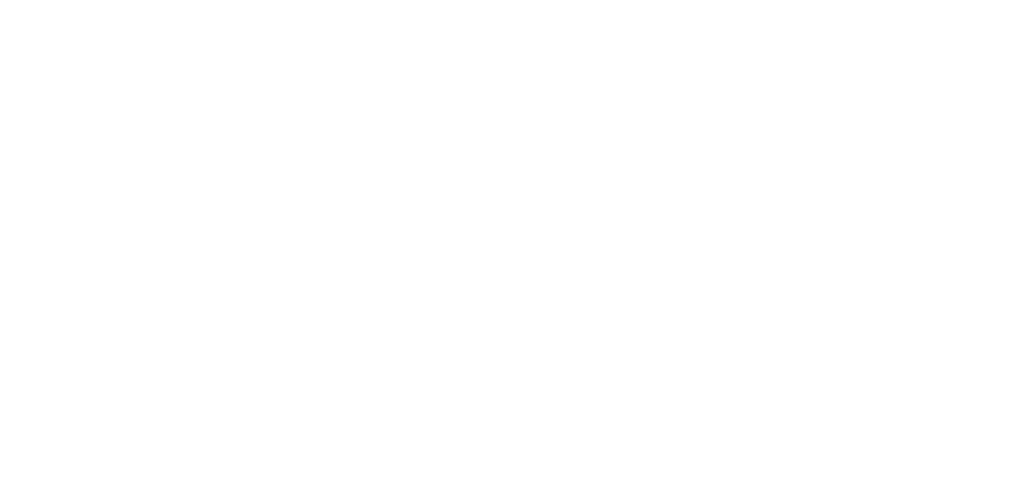
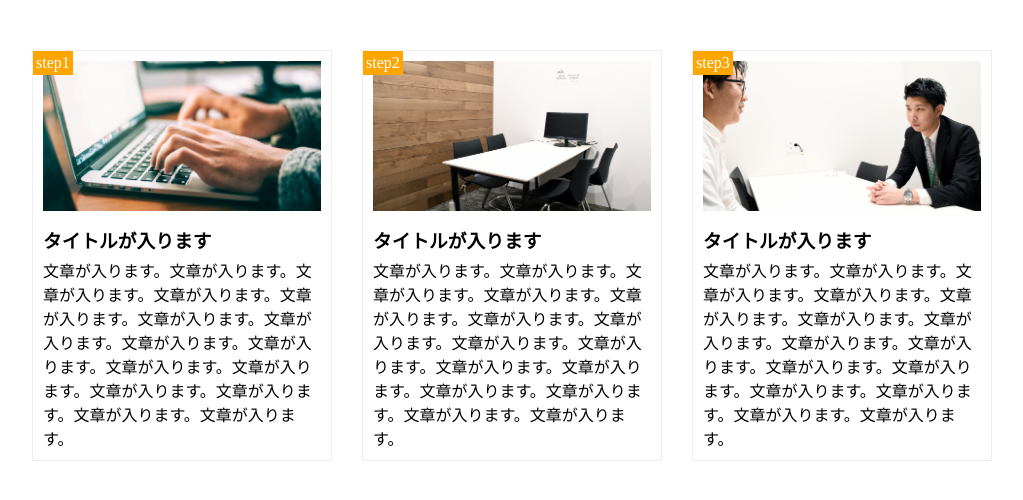
Before and after one commit to t-endo-hub/1-9, a plain HTML site: page index.html in a window 1280 px wide. Shown: the whole page, without its empty margins (128-1151 px from the left). Drawn offline with Linux system fonts and the light colour scheme.

Commit message:
[Finish] 1-9

```diff
--- a/index.html
+++ b/index.html
@@ -7,6 +7,28 @@
 	<title>1-9演習問題</title>
 </head>
 <body>
+	<main calss="clearfix">
+		<section class="content">
+			<div class="img"></div>
+			<span class="step">step1</span>
+			<h3 class="title">タイトルが入ります</h3>
+			<p class="text">文章が入ります。文章が入ります。文章が入ります。文章が入ります。文章が入ります。文章が入ります。文章が入ります。文章が入ります。文章が入ります。文章が入ります。文章が入ります。文章が入ります。文章が入ります。文章が入ります。文章が入ります。</p>
+		</section>
+
+		<section class="content">
+			<p class="step">step2</p>
+			<div class="img2"></div>
+			<h3 class="title">タイトルが入ります</h3>
+			<p class="text">文章が入ります。文章が入ります。文章が入ります。文章が入ります。文章が入ります。文章が入ります。文章が入ります。文章が入ります。文章が入ります。文章が入ります。文章が入ります。文章が入ります。文章が入ります。文章が入ります。文章が入ります。</p>
+		</section>
+
+		<section class="content">
+			<p class="step">step3</p>
+			<div class="img3"></div>
+			<h3 class="title">タイトルが入ります</h3>
+			<p class="text">文章が入ります。文章が入ります。文章が入ります。文章が入ります。文章が入ります。文章が入ります。文章が入ります。文章が入ります。文章が入ります。文章が入ります。文章が入ります。文章が入ります。文章が入ります。文章が入ります。文章が入ります。</p>
+		</section>
+	</main>
 
 </body>
 </html>
--- a/style.css
+++ b/style.css
@@ -0,0 +1,57 @@
+* {
+	padding: 0;
+	margin: 0;
+	box-sizing: border-box;
+}
+
+.clearfix {
+	content: "";
+	display: block;
+	clear: both;
+}
+main {
+	width: 960px;
+	margin: 50px auto;
+}
+
+.content {
+	width: 300px;
+	padding: 10px;
+	margin-right: 30px;
+	border: 1px solid #eee;
+	float: left;
+	position: relative;
+}
+
+.img {
+	height: 150px;
+	background-image: url(img/flow01.png);
+	background-size: cover;
+	background-position: bottom;
+}
+.img2 {
+	height: 150px;
+	background-image: url(img/flow02.png);
+	background-size: cover;
+	background-position: bottom;
+}
+.img3 {
+	height: 150px;
+	background-image: url(img/flow03.png);
+	background-size: cover;
+	background-position: bottom;
+}
+.title {
+	margin: 15px 0 5px;
+}
+.step {
+	position: absolute;
+	top: 0;
+	left: 0;
+	background-color: orange;
+	color: white;
+	padding: 3px;
+}
+.content:last-child {
+	margin-right: 0;
+}
```
Also changed, not shown: img/flow01.png (added), img/flow02.png (added), img/flow03.png (added).
